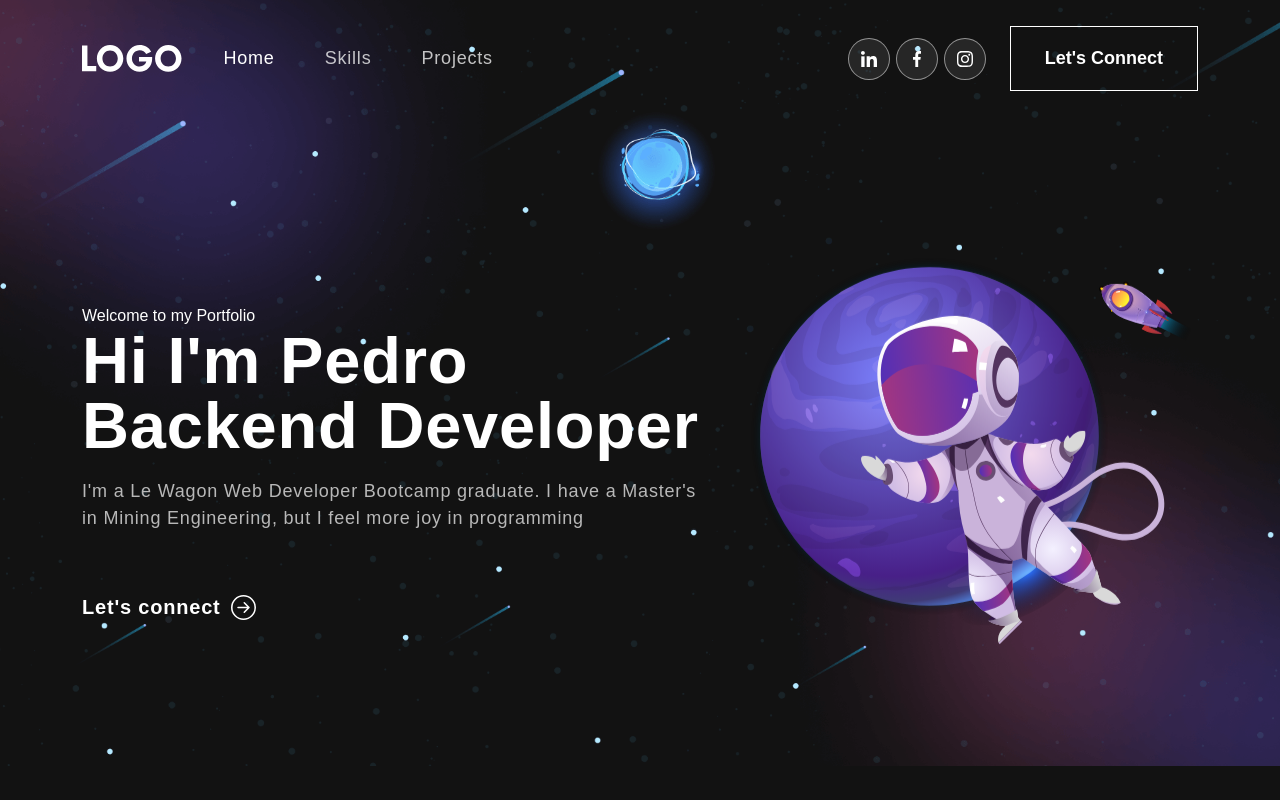
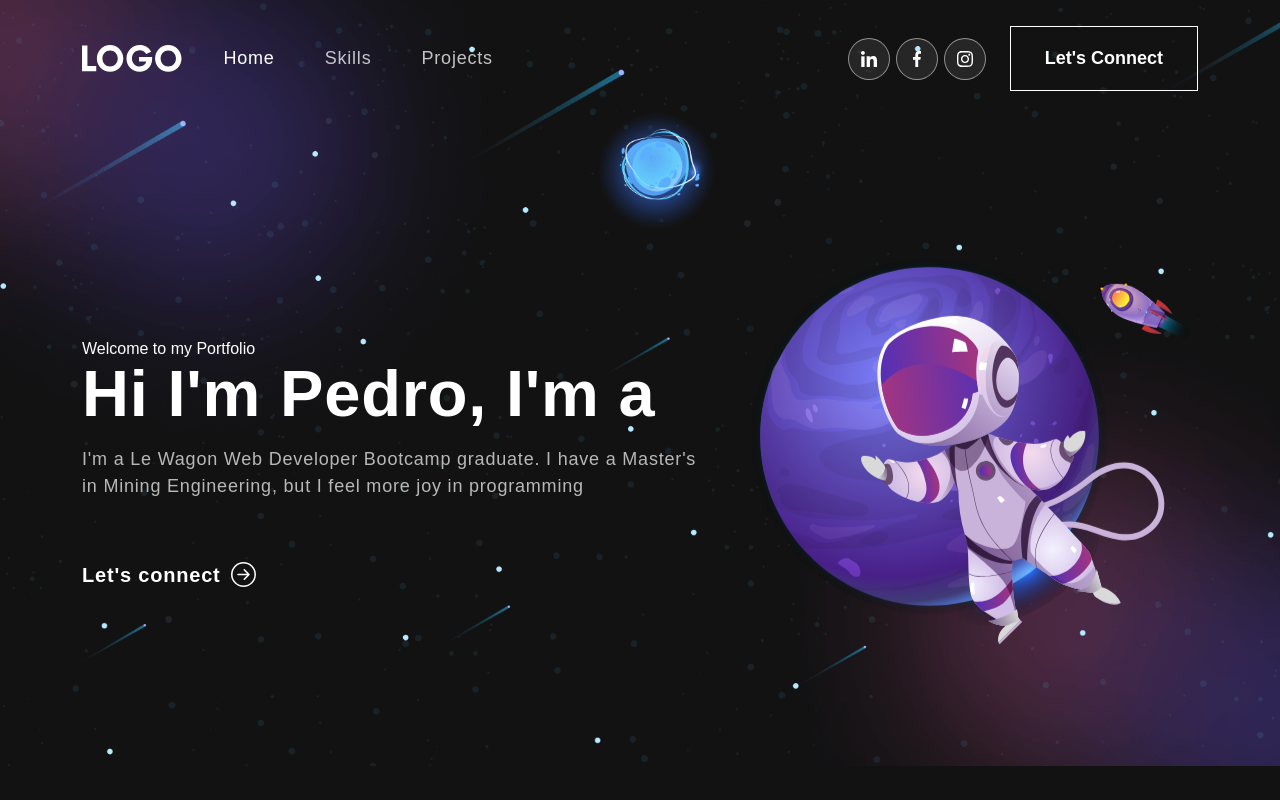
Before and after one commit to Pedroroma26/personal-profile, a React (Create React App) app: page / in a window 1280 px wide. Built offline with nearby package versions, Linux system fonts and the light colour scheme.

Commit message:
updated corrected

```diff
--- a/src/components/Banner.js
+++ b/src/components/Banner.js
@@ -8,8 +8,8 @@ export const Banner = () => {
   const [isDeleting, setIsDeleting] = useState(false);
   const toRotate = ["Backend Developer", "Fullstack Developer"];
   const [text, setText] = useState('');
-  const [delta, setDelta] = useState(300 - Math.random() * 100);
-  const period = 2000;
+  const [delta, setDelta] = useState(300 - Math.random() * 150);
+  const period = 500;
 
   useEffect(() => {
     let ticker = setInterval(() => {
@@ -46,7 +46,7 @@ export const Banner = () => {
         <Row className="align-items-center">
           <Col xs={12} md={6} xl={7}>
             <span className="tagLine">Welcome to my Portfolio</span>
-            <h1>{`Hi I'm Pedro `}<span className="wrap">{text}</span></h1>
+            <h1>{`Hi I'm Pedro, I'm a `}<span className="wrap">{text}</span></h1>
             <p>I'm a Le Wagon Web Developer Bootcamp graduate. I have a Master's in Mining Engineering, but I feel more joy in programming</p>
             <button onClick={() => console.log('connect')}>Let's connect <ArrowRightCircle size={25} /></button>
           </Col>
```
